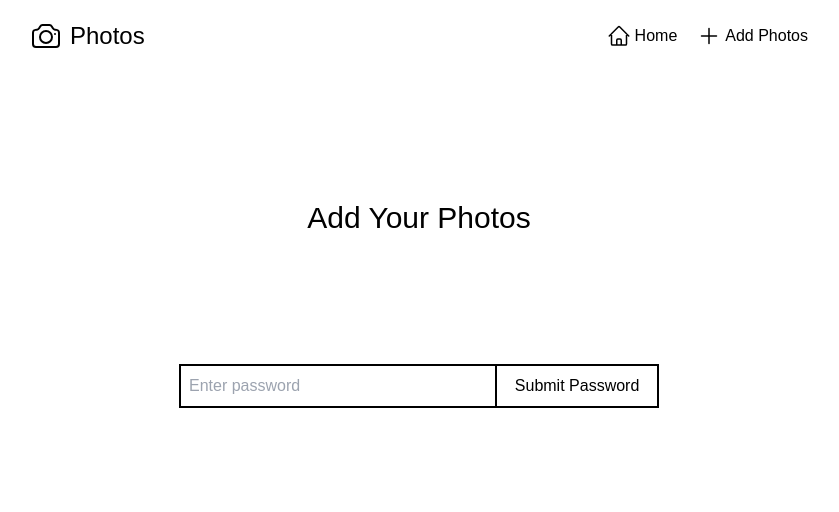
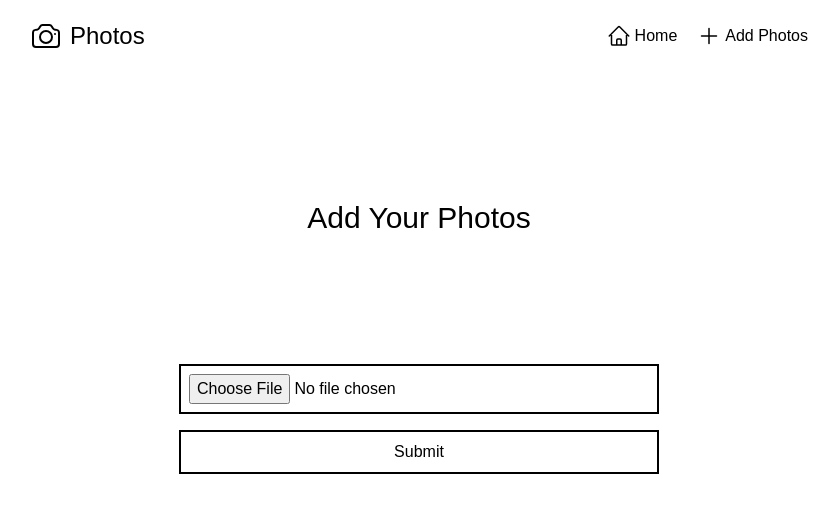
Before and after one commit to JackPangalia/pangalia-photos, a Next.js app in the folder pangalia-photos/: page /add in a window 1280 px wide. Shown: the top 512 px of the page, without its empty margins (221-1060 px from the left). Built offline with nearby package versions, Linux system fonts and the light colour scheme.

Commit message:
Did some stuff

```diff
--- a/pangalia-photos/app/add/page.tsx
+++ b/pangalia-photos/app/add/page.tsx
@@ -66,7 +66,7 @@ const Add = () => {
 
       <div className="flex justify-center items-center">
         <div className="flex flex-col w-[30rem] gap-4">
-          <div className="flex" style = {isSignedIn ? {display: 'none'} : {display: 'flex'}}>
+          {/* <div className="flex" style = {isSignedIn ? {display: 'none'} : {display: 'flex'}}>
             <input
               type="password"
               className="w-full border-2 border-black p-2 outline-none"
@@ -80,10 +80,10 @@ const Add = () => {
             >
               Submit Password
             </button>
-          </div>
+          </div> */}
 
           <input
-            style = {isSignedIn? {display: 'block'} : {display: 'none'}}
+            //style = {isSignedIn? {display: 'block'} : {display: 'none'}}
             type="file"
             className="w-full border-2 border-black p-2"
             placeholder="Choose a file"
@@ -91,7 +91,7 @@ const Add = () => {
           />
 
           <button
-            style = {isSignedIn? {display: 'block'} : {display: 'none'}}
+            //style = {isSignedIn? {display: 'block'} : {display: 'none'}}
 
             className="w-full border-2 border-black p-2 outline-none hover:bg-black hover:text-white"
             onClick={uploadFile}
```
